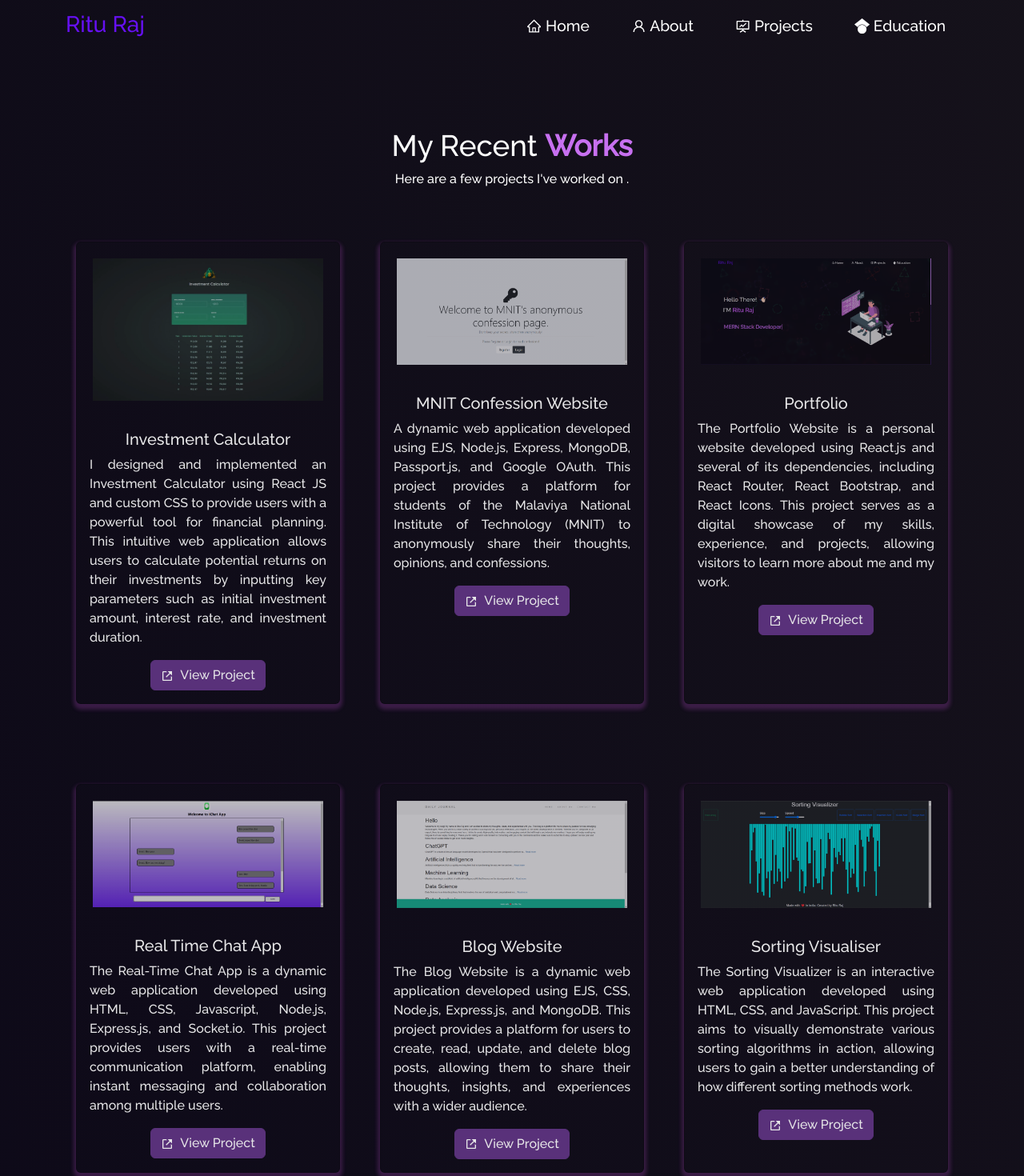
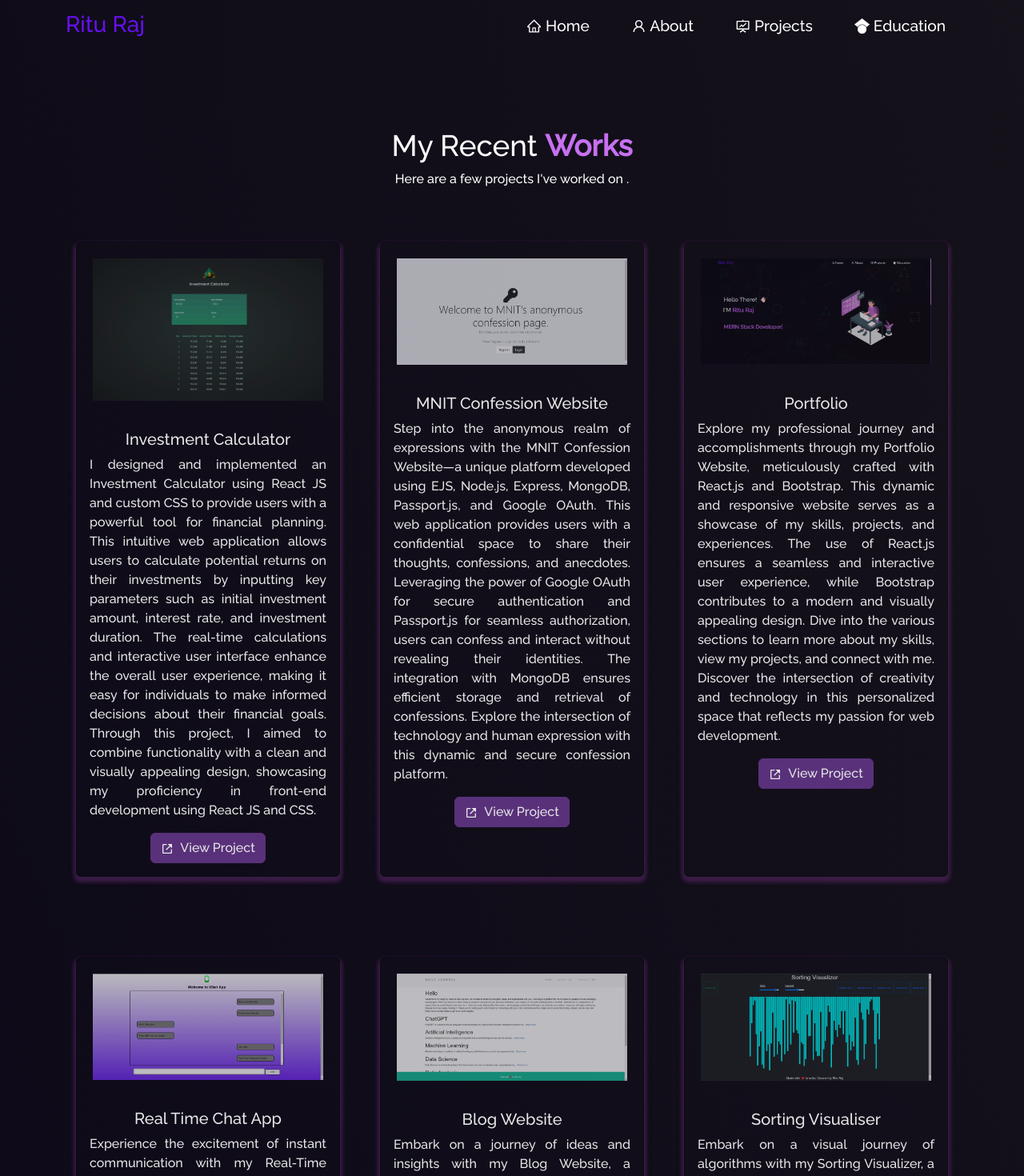
Before and after one commit to rituraj2084/My-Portfolio, a React (Create React App) app: page /project in a window 1280 px wide. Shown: the top 1470 px of the page at 80% size. Built offline with nearby package versions, Linux system fonts and the light colour scheme.

Commit message:
updating description of projects

```diff
--- a/src/components/Projects/Projects.jsx
+++ b/src/components/Projects/Projects.jsx
@@ -28,7 +28,7 @@ function Projects() {
               imgPath={calculator}
               isBlog={false}
               title="Investment Calculator"
-              description="I designed and implemented an Investment Calculator using React JS and custom CSS to provide users with a powerful tool for financial planning. This intuitive web application allows users to calculate potential returns on their investments by inputting key parameters such as initial investment amount, interest rate, and investment duration."
+              description="I designed and implemented an Investment Calculator using React JS and custom CSS to provide users with a powerful tool for financial planning. This intuitive web application allows users to calculate potential returns on their investments by inputting key parameters such as initial investment amount, interest rate, and investment duration. The real-time calculations and interactive user interface enhance the overall user experience, making it easy for individuals to make informed decisions about their financial goals. Through this project, I aimed to combine functionality with a clean and visually appealing design, showcasing my proficiency in front-end development using React JS and CSS."
               link="https://investment-calculator-ritu.netlify.app/"
             />
           </Col>
@@ -38,7 +38,7 @@ function Projects() {
               imgPath={confession}
               isBlog={false}
               title="MNIT Confession Website"
-              description="A dynamic web application developed using EJS, Node.js, Express, MongoDB, Passport.js, and Google OAuth. This project provides a platform for students of the Malaviya National Institute of Technology (MNIT) to anonymously share their thoughts, opinions, and confessions."
+              description="Step into the anonymous realm of expressions with the MNIT Confession Website—a unique platform developed using EJS, Node.js, Express, MongoDB, Passport.js, and Google OAuth. This web application provides users with a confidential space to share their thoughts, confessions, and anecdotes. Leveraging the power of Google OAuth for secure authentication and Passport.js for seamless authorization, users can confess and interact without revealing their identities. The integration with MongoDB ensures efficient storage and retrieval of confessions. Explore the intersection of technology and human expression with this dynamic and secure confession platform."
               link="https://mnit-confession.cyclic.app/"
             />
           </Col>
@@ -48,7 +48,7 @@ function Projects() {
               imgPath={portfolio}
               isBlog={false}
               title="Portfolio"
-              description="The Portfolio Website is a personal website developed using React.js and several of its dependencies, including React Router, React Bootstrap, and React Icons. This project serves as a digital showcase of my skills, experience, and projects, allowing visitors to learn more about me and my work."
+              description="Explore my professional journey and accomplishments through my Portfolio Website, meticulously crafted with React.js and Bootstrap. This dynamic and responsive website serves as a showcase of my skills, projects, and experiences. The use of React.js ensures a seamless and interactive user experience, while Bootstrap contributes to a modern and visually appealing design. Dive into the various sections to learn more about my skills, view my projects, and connect with me. Discover the intersection of creativity and technology in this personalized space that reflects my passion for web development."
               link="https://rituraj-mnit.netlify.app/"
             />
           </Col>
@@ -58,7 +58,7 @@ function Projects() {
               imgPath={chat}
               isBlog={false}
               title="Real Time Chat App"
-              description="The Real-Time Chat App is a dynamic web application developed using HTML, CSS, Javascript, Node.js, Express.js, and Socket.io. This project provides users with a real-time communication platform, enabling instant messaging and collaboration among multiple users."
+              description="Experience the excitement of instant communication with my Real-Time Chat Application. This dynamic and responsive web application is developed using HTML, CSS, JavaScript, Node.js, Express.js, and Socket.io. Users can seamlessly connect in real-time, exchanging messages and participating in live conversations. The application leverages Socket.io for real-time bidirectional event-based communication, creating a dynamic and engaging platform for online interaction. Dive into the world of real-time communication technology and explore the possibilities with this innovative chat application."
               link="https://github.com/rituraj2084/Chat-App"
             />
           </Col>
@@ -68,7 +68,7 @@ function Projects() {
               imgPath={blog}
               isBlog={false}
               title="Blog Website"
-              description="The Blog Website is a dynamic web application developed using EJS, CSS, Node.js, Express.js, and MongoDB. This project provides a platform for users to create, read, update, and delete blog posts, allowing them to share their thoughts, insights, and experiences with a wider audience."
+              description="Embark on a journey of ideas and insights with my Blog Website, a dynamic platform crafted with EJS, CSS, Node.js, Express.js, and MongoDB. This full-stack web application empowers users to create, read, update, and delete blog posts seamlessly. The use of EJS templating engine ensures a dynamic and efficient front-end, while Node.js and Express.js handle the back-end functionalities. The integration with MongoDB enables the storage and retrieval of blog data. Immerse yourself in a user-friendly blogging experience that combines creativity, functionality, and the power of a robust tech stack."
               link="https://blog-web-ritu.cyclic.app/"
             />
           </Col>
@@ -78,7 +78,7 @@ function Projects() {
               imgPath={sorting}
               isBlog={false}
               title="Sorting Visualiser"
-              description="The Sorting Visualizer is an interactive web application developed using HTML, CSS, and JavaScript. This project aims to visually demonstrate various sorting algorithms in action, allowing users to gain a better understanding of how different sorting methods work."
+              description="Embark on a visual journey of algorithms with my Sorting Visualizer, a web application crafted using HTML, CSS, and JavaScript. This interactive website allows users to witness the magic of various sorting algorithms in action, providing a dynamic and educational experience. Users can choose from popular sorting algorithms such as Bubble Sort, Merge Sort, and Quick Sort, and observe the real-time visualization of how these algorithms rearrange elements to achieve an ordered sequence. Dive into the world of algorithms and data visualization with this engaging Sorting Visualizer."
               link="https://rituraj2084.github.io/Sorting-Visualizer/"
             />
           </Col>
```
